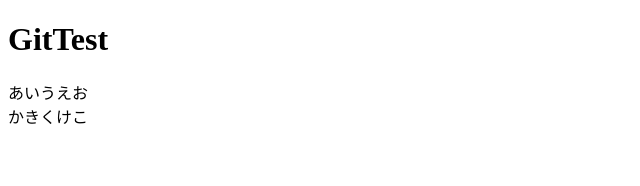
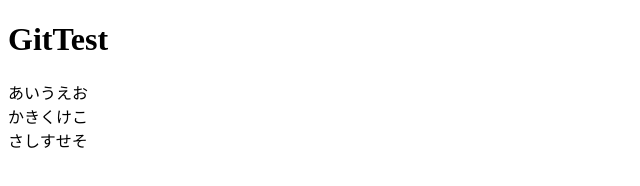
Before and after one commit to zd2a30/firstTest, a plain HTML site: page index.html in a window 1280 px wide. Shown: the full height of the page, 0-640 px from the left. Drawn offline with Linux system fonts and the light colour scheme.

Commit message:
テスト03

```diff
--- a/index.html
+++ b/index.html
@@ -7,6 +7,7 @@
 <body>
 	<h1>GitTest</h1>
 	あいうえお<br>
-	かきくけこ
+	かきくけこ<br>
+	さしすせそ
 </body>
 </html>
```
